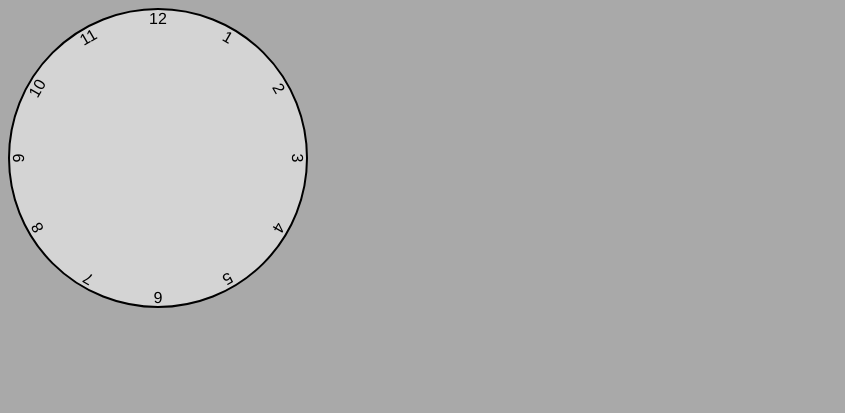
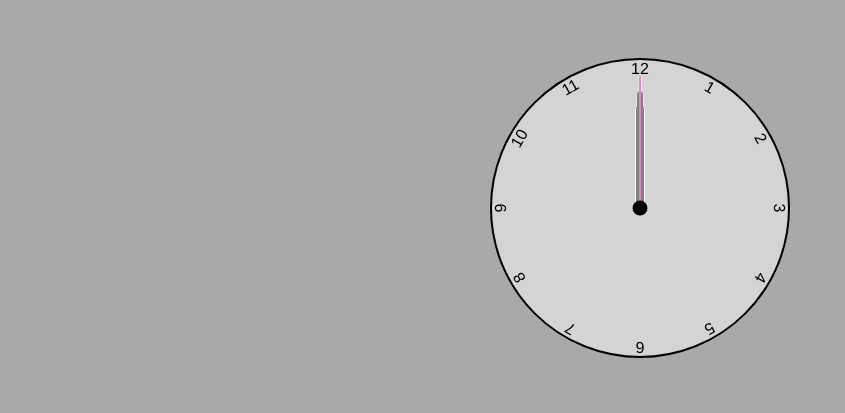
Before and after one commit to sabinemm/js_analogue_clock, a plain HTML site: page index.html in a window 1280 px wide. Shown: the whole page, without its empty margins (0-845 px from the left). Drawn offline with Linux system fonts and the light colour scheme.

Commit message:
added clock hands

```diff
--- a/styles.css
+++ b/styles.css
@@ -5,6 +5,11 @@
 
 body {
     background-color: darkgray;
+    display: flex;
+    justify-content: center;
+    align-items: center;
+    min-height: 50vh;
+    overflow: hidden;
 }
 
 .clock {
@@ -22,6 +27,7 @@ body {
     width: 100%;
     height: 100%;
     text-align: center;
+    font-size: 1,5rem;
     transform: rotate(var(--rotation));
 }
 
@@ -36,3 +42,46 @@ body {
 .clock .number9 {--rotation: 270deg;}
 .clock .number10 {--rotation: 300deg;}
 .clock .number11 {--rotation: 330deg;}
+
+.clock .hand {
+    --rotation: 0;
+    position: absolute;
+    bottom: 50%;
+    left: 50%;
+    background-color: black;
+    border: 1px solid white;
+    border-top-left-radius: 10px;
+    border-top-right-radius: 10px;
+    transform-origin: bottom;
+    z-index: 10;
+    transform: translateX(-50%) rotate(calc(var(--rotation) * 1deg))
+}
+.clock::after {
+    content: '';
+    position: absolute;
+    background-color: black;
+    z-index: 11;
+    width: 15px;
+    height: 15px;
+    top: 50%;
+    left: 50%;
+    transform: translate(-50%, -50%);
+    border-radius: 50%;
+}
+.clock .hand.second {
+    width: 3px;
+    height: 45%;
+    background-color: mediumvioletred;
+}
+
+.clock .hand.minute {
+    width: 7px;
+    height: 40%;
+    background-color: black;
+}
+
+.clock .hand.hour {
+    width: 10px;
+    height: 35%;
+    background-color: black;
+}
```
